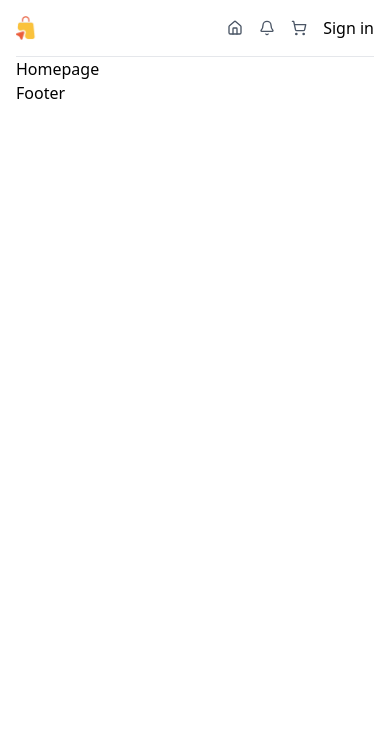
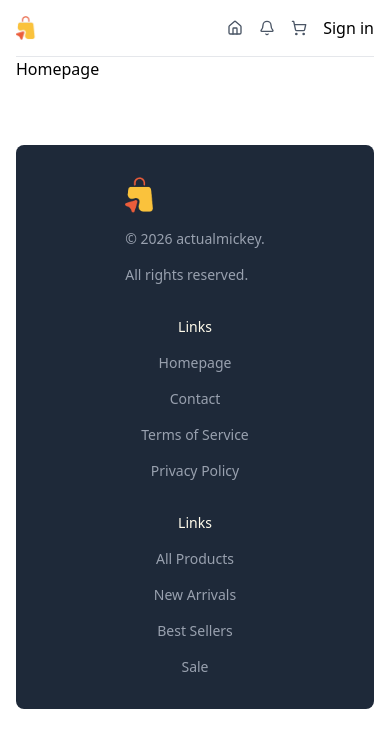
Before and after one commit to WebApp07/E-ECOMMERCE-UI, a Next.js app: page / in a window 390 px wide. Shown: the top 748 px of the page. Built offline with nearby package versions, Linux system fonts and the light colour scheme.

Commit message:
Responsive Footer Design

```diff
--- a/src/components/Footer.tsx
+++ b/src/components/Footer.tsx
@@ -1,5 +1,36 @@
+import Link from "next/link";
+import Image from "next/image";
+
 const Footer = () => {
-  return <div className="">Footer</div>;
+  return (
+    <div className="mt-16 flex flex-col items-center gap-8 md:flex-row md:items-start gap-0 md:justify-between bg-gray-800 p-8 rounded-lg">
+      <div className="flex flex-col gap-4 md:items-start">
+        <Link href="/" className="flex items-center">
+          <Image src="/logo.png" alt="keyversely" width={36} height={36} />
+          <p className="hidden md:block text-md font-medium tracking-wider text-white">
+            ACTUALMICKEY.
+          </p>
+        </Link>
+        <p className="text-sm text-gray-400">© 2026 actualmickey.</p>
+        <p className="text-sm text-gray-400">All rights reserved.</p>
+      </div>
+      <div className="flex flex-col gap-4 text-sm text-gray-400 items-center md:items-start">
+        <p className="text-sm text-amber-50">Links</p>
+        <Link href="/">Homepage</Link>
+        <Link href="/">Contact</Link>
+        <Link href="/">Terms of Service</Link>
+        <Link href="/">Privacy Policy</Link>
+      </div>
+
+      <div className="flex flex-col gap-4 text-sm text-gray-400 items-center md:items-start">
+        <p className="text-sm text-amber-50">Links</p>
+        <Link href="/">All Products</Link>
+        <Link href="/">New Arrivals</Link>
+        <Link href="/">Best Sellers</Link>
+        <Link href="/">Sale</Link>
+      </div>
+    </div>
+  );
 };
 
 export default Footer;
```
